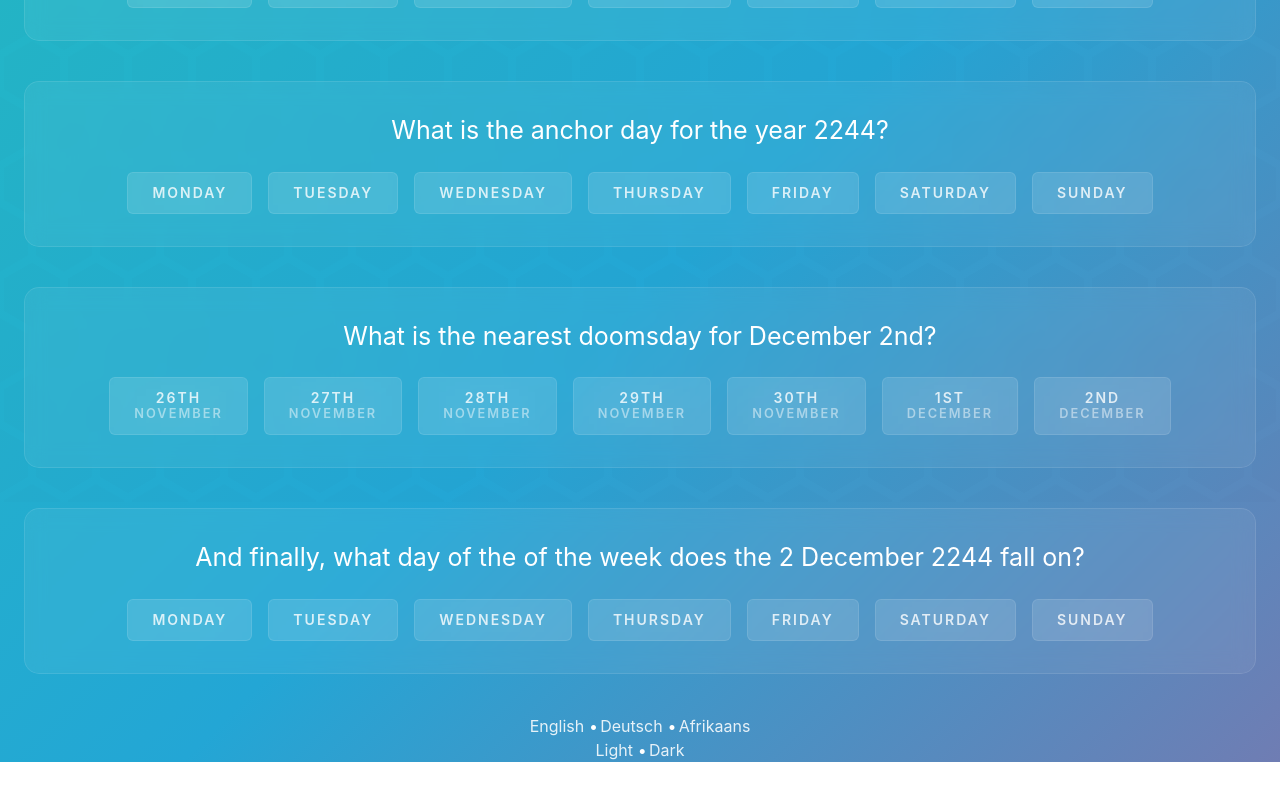
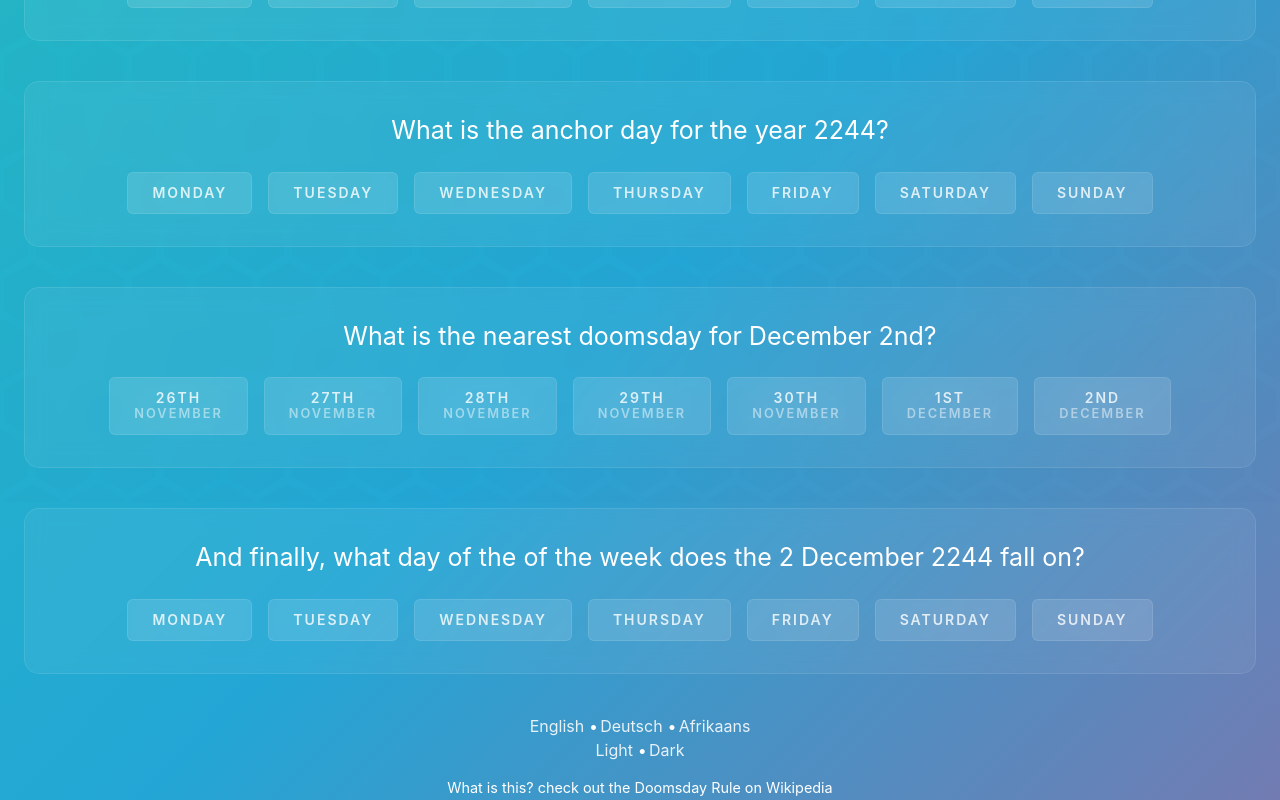
Before and after one commit to Eldarni/doomsday, a React (Vite) app: page / in a window 1280 px wide. Shown: the part 298-1098 px from the top of the page. Before the commit the page ends 1060 px from the top, so only its background shows below. Built offline with nearby package versions, Linux system fonts and the light colour scheme.

Commit message:
add a link to the Wikipedia article

```diff
--- a/src/App.tsx
+++ b/src/App.tsx
@@ -83,6 +83,7 @@ function App() {
             <QuestionFour  cheatMode={cheatMode} targetDate={targetDate} />
 
             <footer>
+
                 <div className="languageSelector">
                     {availableLanguages.map((languages) => <div onClick={() => setLanguage(languages.locale)}>{languages.label}</div> )}
                 </div>
@@ -90,6 +91,10 @@ function App() {
                 <div className="themeSelector">
                     <div onClick={() => setTheme('light')}>Light</div>
                     <div onClick={() => setTheme('dark')}>Dark</div>
+                </div>
+
+                <div className="wikipediaLink">
+                    <a href="https://en.wikipedia.org/wiki/Doomsday_rule" target="_blank">What is this? check out the Doomsday Rule on Wikipedia</a>
                 </div>
 
             </footer>
--- a/src/index.css
+++ b/src/index.css
@@ -267,3 +267,15 @@ body::after {
     left: -0.7em;
     color: #ffffff;
 }
+
+.wikipediaLink a {
+    display: inline-block;
+    margin-block-start: 1em;
+    color: #ffffff;
+    text-decoration: none;
+    font-size: 0.9rem;
+    font-weight: 400;
+    &:hover {
+        text-decoration: underline;
+    }
+}
```
